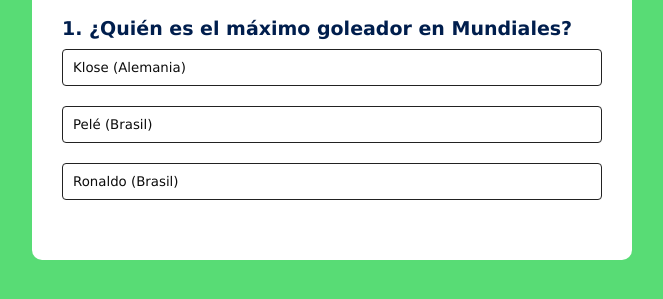
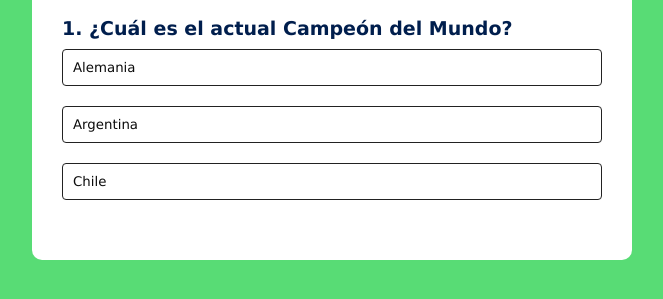
Before and after one commit to RaulAvilaa/TestDeFutbol, a website: page index.html in a window 1280 px wide. Shown: the part 199-498 px from the top of the page, without its empty margins (308-971 px from the left). Drawn offline with Linux system fonts and the light colour scheme.

Commit message:
cree los archivos .json, package y apliqué nuevas funciones como 'fetch'y otras

```diff
--- a/css/style.css
+++ b/css/style.css
@@ -52,7 +52,7 @@
     cursor: no-drop;
 }
 #next-btn{
-    background: #042356;
+    background: #022b6c;
     color: #fff;
     font-weight: 500;
     width: 150px;
--- a/index.html
+++ b/index.html
@@ -12,7 +12,7 @@
     <div class="app">
         <h1>Fútbol Trivia</h1>
         <div class="quiz">
-            <h2 id="question">Acá las preguntas</h2>
+            <h2 id="question">Las preguntas van aquí</h2>
             <div id="answer-buttons">
                 <button class="btn">Respuesta 1</button>
                 <button class="btn">Respuesta 2</button>
--- /dev/null
+++ b/js/preguntas.json
@@ -0,0 +1,43 @@
+
+[
+    {
+        "question": "¿Qué selección nunca ganó una Copa América?",
+        "answer": [
+            { "text": "Colombia", "correct": false },
+            { "text": "Bolivia", "correct": false },
+            { "text": "Jamaica", "correct": true }
+        ]
+    },
+    {
+        "question": "¿Cuál es el equipo con más Copas Libertadores de América?",
+        "answer": [
+            { "text": "Peñarol", "correct": false },
+            { "text": "Fluminense", "correct": false },
+            { "text": "Independiente de Avellaneda", "correct": true }
+        ]
+    },
+    {
+        "question": "¿Quién es el máximo goleador en Mundiales?",
+        "answer": [
+            { "text": "Klose (Alemania)", "correct": true },
+            { "text": "Pelé (Brasil)", "correct": false },
+            { "text": "Ronaldo (Brasil)", "correct": false }
+        ]
+    },
+    {
+        "question": "¿Quién es el máximo goleador en la historia de la Copa Libertadores?",
+        "answer": [
+            { "text": "Alberto Spencer (Ecuador)", "correct": true },
+            { "text": "Fernando Morena (Uruguay)", "correct": false },
+            { "text": "Diego Maradona (Argentina)", "correct": false }
+        ]
+    },
+    {
+        "question": "¿Cuál es el actual Campeón del Mundo?",
+        "answer": [
+            { "text": "Alemania", "correct": false },
+            { "text": "Argentina", "correct": true },
+            { "text": "Chile", "correct": false }
+        ]
+    }
+]
--- a/js/script.js
+++ b/js/script.js
@@ -1,55 +1,25 @@
-// Preguntas y respuestas
-const question = [
-    {
-        question: "¿Qué selección nunca ganó una Copa América?",
-        answer: [
-            { text: "Colombia", correct: false },
-            { text: "Bolivia", correct: false },
-            { text: "Jamaica", correct: true },
-        ]
-    },
-    {
-        question: "¿Cual es el equipo con más Copas Libertadores de América?",
-        answer: [
-            { text: "Peñarol", correct: false },
-            { text: "Fluminense", correct: false },
-            { text: "Independiente de Avellaneda", correct: true }
-        ]
-    },
-    {
-        question: "¿Quién es el máximo goleador en Mundiales?",
-        answer: [
-            { text: "Klose (Alemania)", correct: true },
-            { text: "Pelé (Brasil)", correct: false },
-            { text: "Ronaldo (Brasil)", correct: false }
-        ]
-    },
-    {
-        question: "¿Quién es el máximo goleador en la historia de la Copa Libertadores?",
-        answer: [
-            { text: "Alberto Spencer (Ecuador)", correct: true },
-            { text: "Fernando Morena (Uruguay)", correct: false },
-            { text: "Diego Maradona (Argentina)", correct: false }
-        ]
-    },
-    {
-        question: "¿Cuál es el actual Campeón del Mundo?",
-        answer: [
-            { text: "Alemania", correct: false },
-            { text: "Argentina", correct: true },
-            { text: "Chile", correct: false }
-        ]
-    }
-];
 
-const questionElement = document.getElementById("question");
-const answerButtons = document.getElementById("answer-buttons");
-const nextButton = document.getElementById("next-btn");
+const questionElement = document.getElementById('question');
+const answerButtons = document.getElementById('answer-buttons');
+const nextButton = document.getElementById('next-btn');
 
 let currentQuestionIndex = 0;
 let score = 0;
+let selectedAnswerHandler = null;
 
-// Función para barajar las preguntas en el array 'question'
+function fetchQuestions() {
+    return fetch('js/preguntas.json')
+        .then((response) => {
+            if (!response.ok) {
+                throw new Error('La respuesta al cargar los datos no fue correcta');
+            }
+            return response.json();
+        })
+        .catch((error) => {
+            console.error('Error al cargar las preguntas:', error);
+        });
+}
+
 function shuffleQuestions(question) {
     for (let i = question.length - 1; i > 0; i--) {
         const j = Math.floor(Math.random() * (i + 1));
@@ -57,66 +27,78 @@
     }
     return question;
 }
-// Función para comenzar el quiz
+
 function startQuiz() {
     currentQuestionIndex = 0;
     score = 0;
-    nextButton.innerHTML = "Siguiente";
-    // Barajar las preguntas
-    shuffleQuestions(question);
-    showQuestion();
+    nextButton.innerHTML = 'Siguiente';
+    fetchQuestions()
+        .then((data) => {
+            question = data; // Asigna los datos del JSON a la variable 'question'
+            shuffleQuestions(question);
+            showQuestion();
+        });
 }
-// Función para mostrar una pregunta
+
 function showQuestion() {
     resetState();
     let currentQuestion = question[currentQuestionIndex];
     let questionNo = currentQuestionIndex + 1;
-    questionElement.innerHTML = questionNo + ". " + currentQuestion.question;
+    questionElement.innerHTML = `${questionNo}. ${currentQuestion.question}`;
 
-    currentQuestion.answer.forEach(answer => {
-        const button = document.createElement("button");
+    currentQuestion.answer.forEach((answer, index) => {
+        const button = document.createElement('button');
         button.innerHTML = answer.text;
-        button.classList.add("btn");
+        button.classList.add('btn');
+        button.dataset.index = index; // Agregar atributo personalizado
         answerButtons.appendChild(button);
-        if (answer.correct) {
-            button.dataset.correct = answer.correct;
-        }
-        button.addEventListener("click", selectAnswer)
+
+        button.addEventListener('click', () => selectAnswer(index));
     });
 }
-// Función para reiniciar el estado del juego
+
+
 function resetState() {
-    nextButton.style.display = "none";
+    nextButton.style.display = 'none';
     while (answerButtons.firstChild) {
         answerButtons.removeChild(answerButtons.firstChild);
     }
+    selectedAnswerHandler = null;
 }
-// Función para manejar la selección de una respuesta
-function selectAnswer(e) {
-    const selectedBtn = e.target;
-    const isCorrect = selectedBtn.dataset.correct === "true";
+
+function selectAnswer(index) {
+    const selectedBtn = answerButtons.querySelector(`[data-index="${index}"]`);
+    const isCorrect = question[currentQuestionIndex].answer[index].correct;
+
     if (isCorrect) {
-        selectedBtn.classList.add("correct");
+        selectedBtn.classList.add('correct');
         score++;
     } else {
-        selectedBtn.classList.add("incorrect");
+        selectedBtn.classList.add('incorrect');
+
+        // Mostrar la respuesta correcta
+        const correctIndex = question[currentQuestionIndex].answer.findIndex(answer => answer.correct);
+        const correctBtn = answerButtons.querySelector(`[data-index="${correctIndex}"]`);
+        correctBtn.classList.add('correct');
     }
-    Array.from(answerButtons.children).forEach(button => {
-        if (button.dataset.correct === "true") {
-            button.classList.add("correct");
-        }
+
+    // Bloquear los botones después de la selección
+    const buttons = answerButtons.querySelectorAll('button');
+    buttons.forEach(button => {
         button.disabled = true;
     });
-    nextButton.style.display = "block";
+
+    nextButton.style.display = 'block';
 }
-// Función para mostrar la puntuación final
+
+
 function showScore() {
     resetState();
     questionElement.innerHTML = `Juego final. Tu puntaje final es ${score} de ${question.length}!`;
-    nextButton.innerHTML = "Jugar de nuevo";
-    nextButton.style.display = "block";
+    nextButton.innerHTML = 'Jugar de nuevo';
+    nextButton.style.display = 'block';
 }
-// Función para manejar el botón "Siguiente"
+
 function handleNextButton() {
     currentQuestionIndex++;
     if (currentQuestionIndex < question.length) {
@@ -125,13 +107,14 @@
         showScore();
     }
 }
-// Manejo del evento click en el botón "Siguiente"
-nextButton.addEventListener("click", () => {
+
+nextButton.addEventListener('click', () => {
     if (currentQuestionIndex < question.length) {
         handleNextButton();
     } else {
         startQuiz();
     }
 });
+
 // Iniciar el quiz
 startQuiz();
```
Also changed, not shown: package.json (added, +11 -0 lines), 1 other file.
